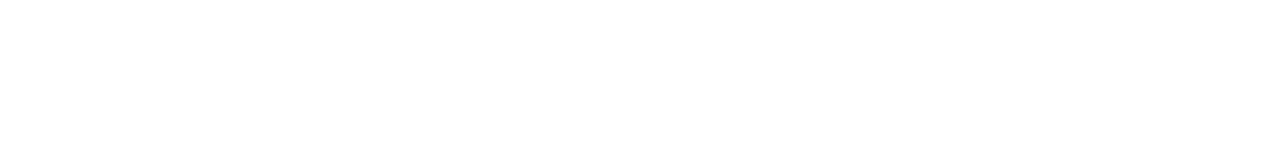
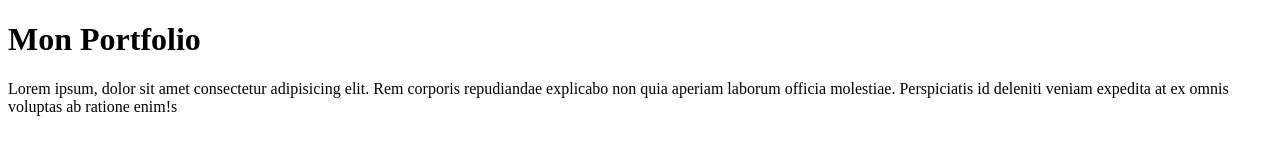
Before and after one commit to kabylal/crap-portfolio, a plain HTML site: page index.html in a window 1280 px wide. Drawn offline with Linux system fonts and the light colour scheme.

Commit message:
added index html

```diff
--- a/index.html
+++ b/index.html
@@ -5,5 +5,13 @@
     <meta name="viewport" content="width=device-width, initial-scale=1.0" />
     <title>crap portfolio</title>
   </head>
-  <body></body>
+  <body>
+    <h1>Mon Portfolio</h1>
+    <p>
+      Lorem ipsum, dolor sit amet consectetur adipisicing elit. Rem corporis
+      repudiandae explicabo non quia aperiam laborum officia molestiae.
+      Perspiciatis id deleniti veniam expedita at ex omnis voluptas ab ratione
+      enim!s
+    </p>
+  </body>
 </html>
```
